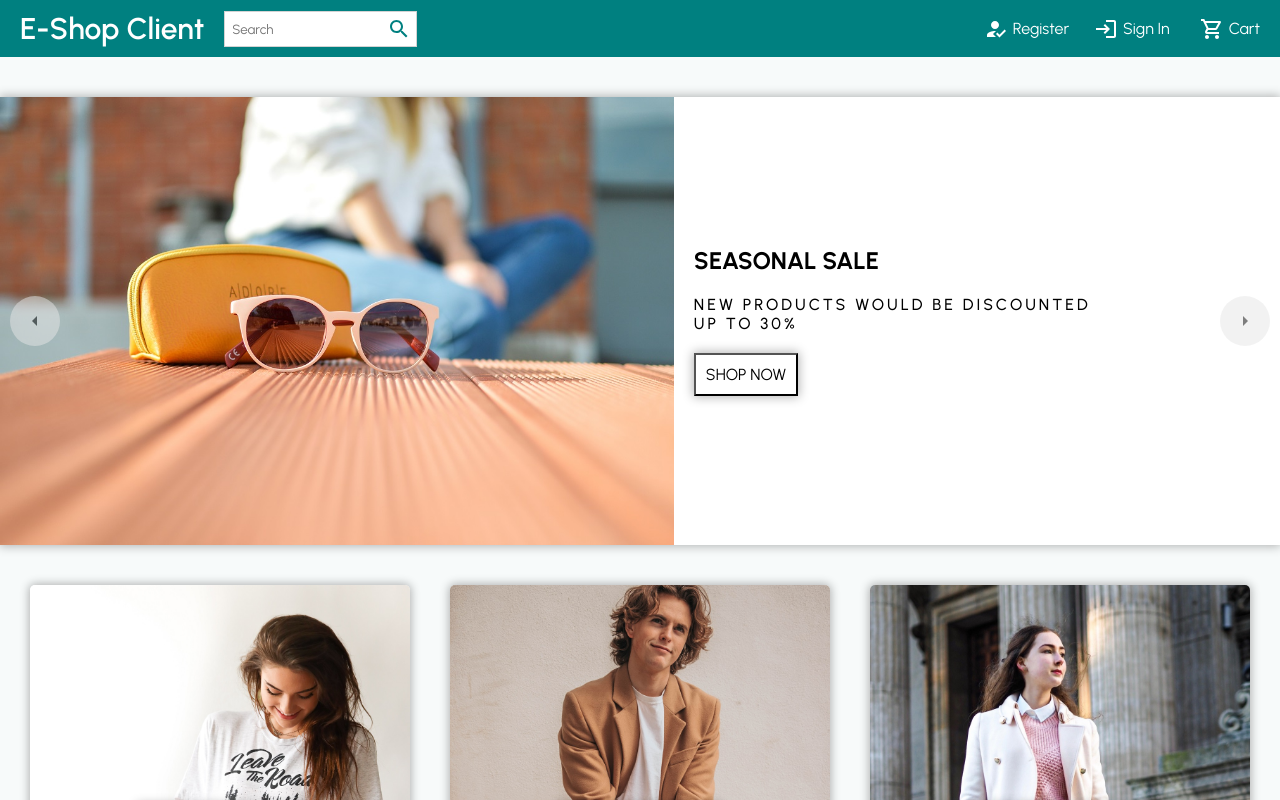
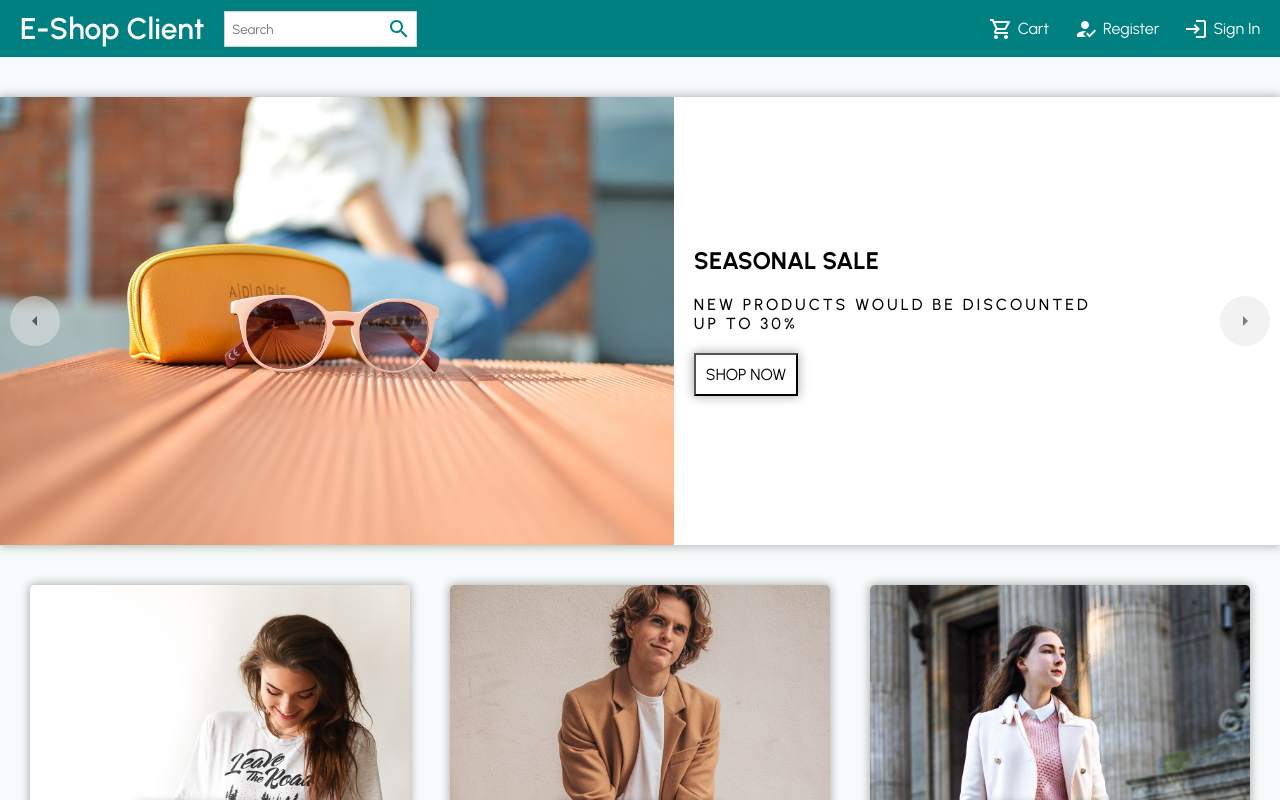
Before and after one commit to AliPooladmast/e-commerce, a React (Create React App) app: page / in a window 1280 px wide. Shown: the top 800 px of the page. Built offline with nearby package versions, Linux system fonts and the light colour scheme; no server answers.

Commit message:
add avatar for logged in user

```diff
--- a/src/components/NavBar/NavBar.jsx
+++ b/src/components/NavBar/NavBar.jsx
@@ -1,4 +1,4 @@
-import { Badge } from "@mui/material";
+import { Avatar, Badge } from "@mui/material";
 import {
   HowToReg,
   Login,
@@ -36,6 +36,20 @@ const NavBar = () => {
         </div>
       </div>
       <div className={style.Right}>
+        <Link to="/cart" className={style.Link}>
+          <div className={style.Item}>
+            <Badge
+              badgeContent={quantity}
+              color="primary"
+              overlap="rectangular"
+              className={style.Badge}
+            >
+              <ShoppingCartOutlined />
+            </Badge>
+            <span>Cart</span>
+          </div>
+        </Link>
+
         {currentUser ? (
           <>
             <div className={style.Item} onClick={handleLogout}>
@@ -44,7 +58,7 @@ const NavBar = () => {
             </div>
             <div className={style.Item}>
               <Person />
-              <span>Profile</span>
+              <span>{currentUser?.username}</span>
             </div>
           </>
         ) : (
@@ -63,19 +77,22 @@ const NavBar = () => {
             </Link>
           </>
         )}
-        <Link to="/cart" className={style.Link}>
+
+        {currentUser && (
           <div className={style.Item}>
-            <Badge
-              badgeContent={quantity}
-              color="primary"
-              overlap="rectangular"
-              className={style.Badge}
+            <Avatar
+              sx={{ width: 40, height: 40 }}
+              src={currentUser.img}
+              alt={currentUser.username}
             >
-              <ShoppingCartOutlined />
-            </Badge>
-            <span>Cart</span>
+              {`${currentUser.username
+                .split(" ")[0][0]
+                .toUpperCase()}${currentUser.username
+                .split(" ")[1][0]
+                .toUpperCase()}`}
+            </Avatar>
           </div>
-        </Link>
+        )}
       </div>
     </div>
   );
```
